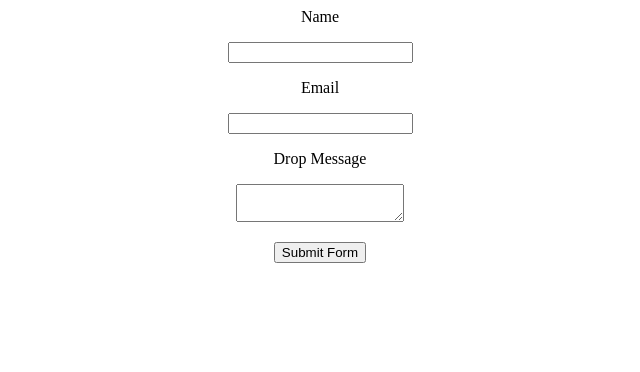
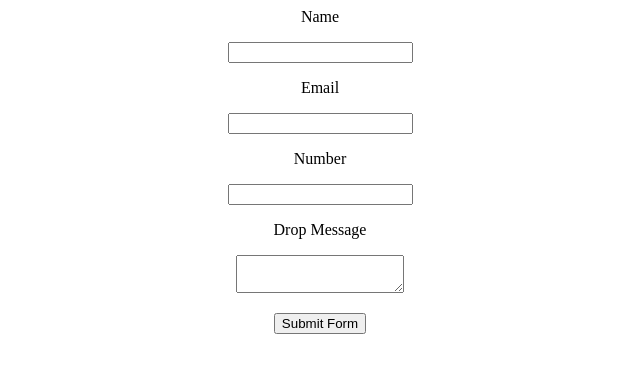
Before and after one commit to KamalJeet-07/formm, a plain HTML site: page index.html in a window 1280 px wide. Shown: the whole page, without its empty margins (320-960 px from the left). Drawn offline with Linux system fonts and the light colour scheme.

Commit message:
Update index.html

```diff
--- a/index.html
+++ b/index.html
@@ -19,6 +19,10 @@
     <p><input type="text" name="name" required></p>
      <label for ="email">Email</label><br>
     <p><input type="email" name="email" required></p>
+
+<label for ="number">Number</label><br>
+    <p><input type="number" name="number" required></p>
+
       <label for ="message">Drop Message</label><br>
     <p><textarea name="message" required></textarea></p>
 
```
